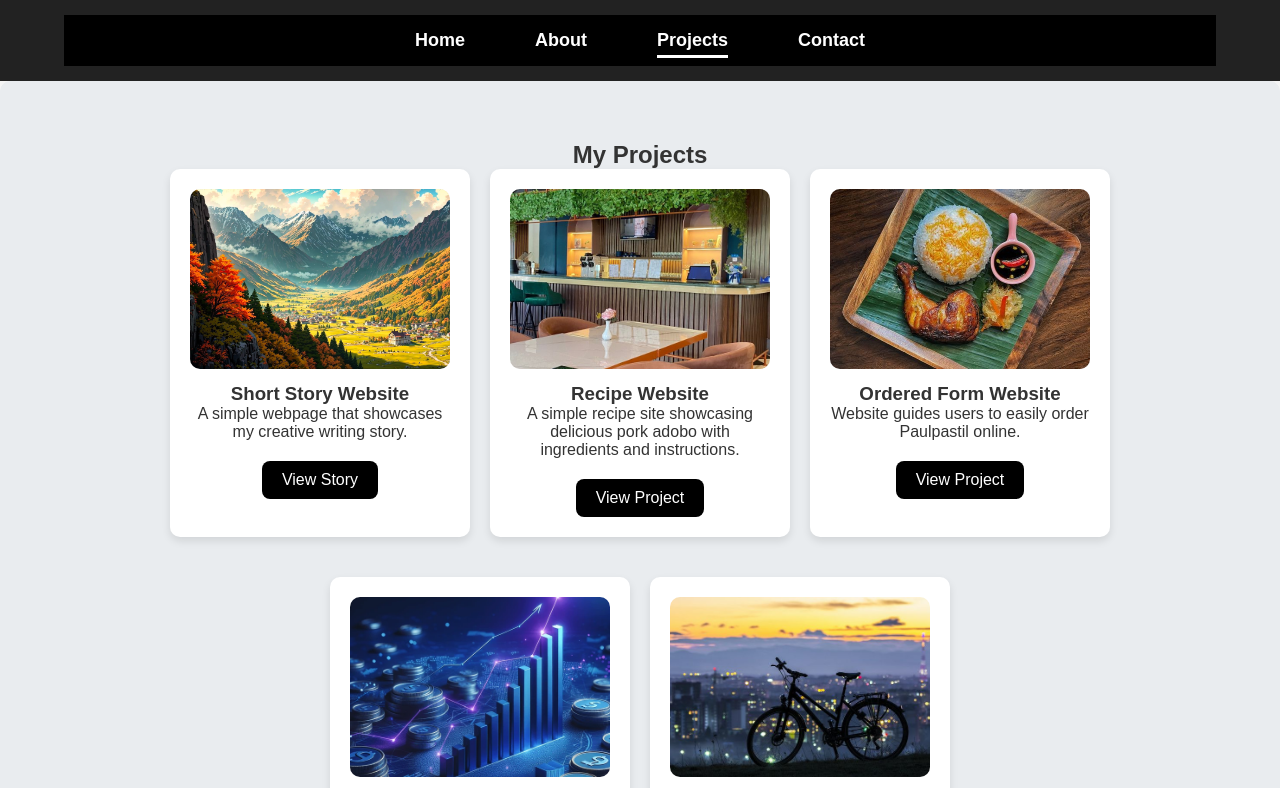
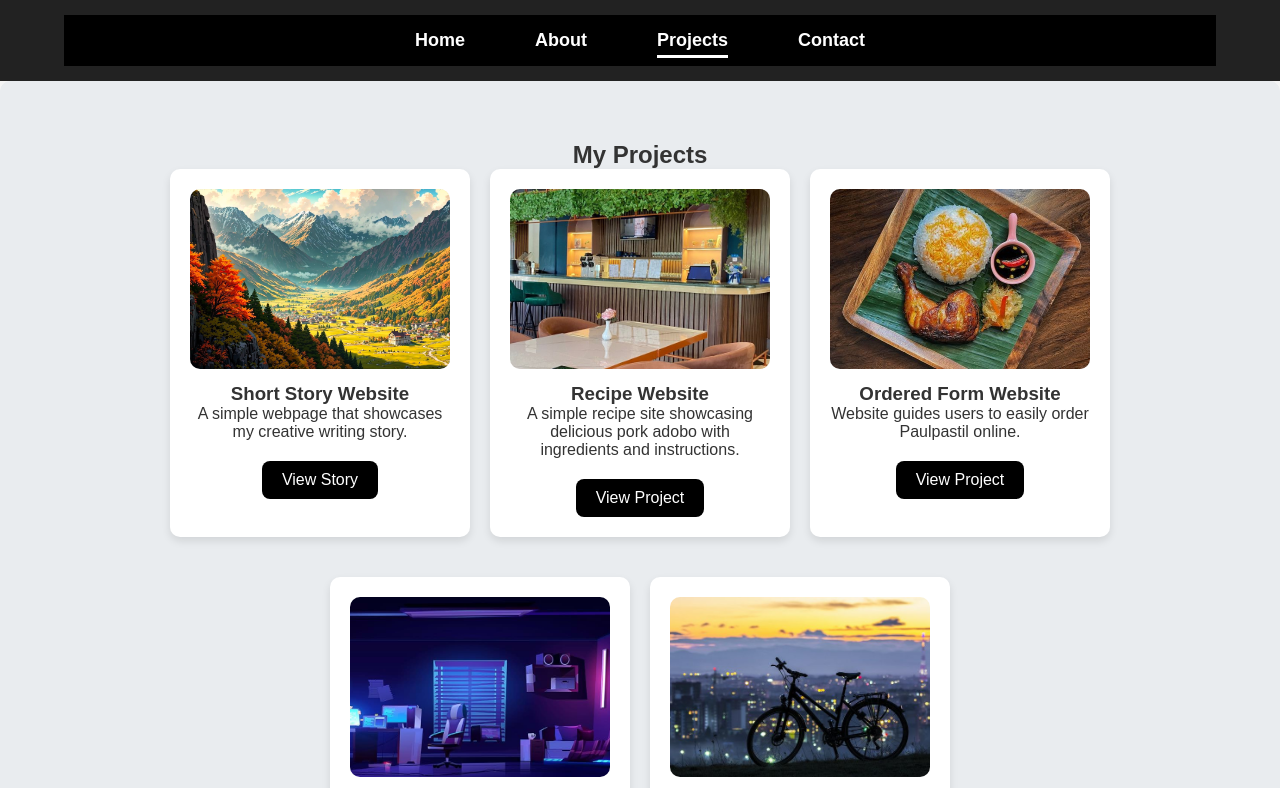
Before and after one commit to jericoparocha/jerico, a plain HTML site: page portfolio.html in a window 1280 px wide. Both pictures are taken after a click on the link "Projects". Shown: the top 788 px of the page. Drawn offline with Linux system fonts and the light colour scheme.

Commit message:
Update portfolio.html

```diff
--- a/portfolio.html
+++ b/portfolio.html
@@ -324,7 +324,7 @@ With clear goals and strong determination, I am working hard to achieve my dream
             <a href="ParochaJerico.html" class="btn">View Project</a>
         </div>
         <div class="project-card">
-            <img src="blue.WEBP" alt="Convertion Project">
+            <img src="blue.jpg" alt="Convertion Project">
             <h3>Convertion Website</h3>
             <p>A project that improves portfolio design with modern UI/UX features.</p>
             <a href="converter.html" class="btn">View Project</a>
```
